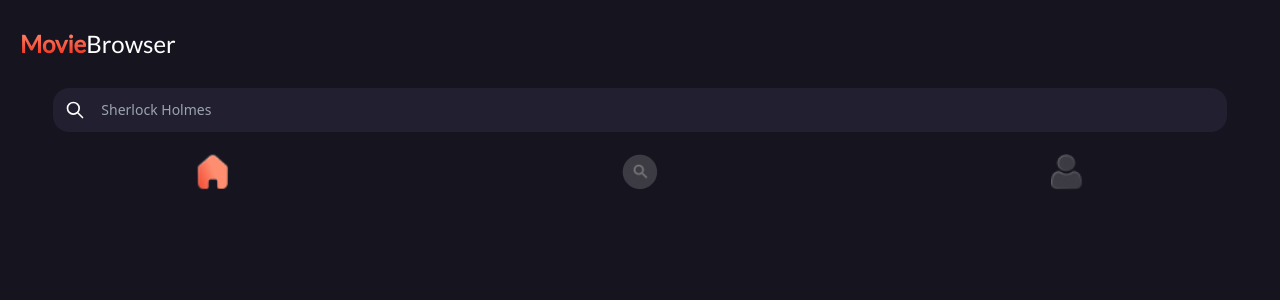
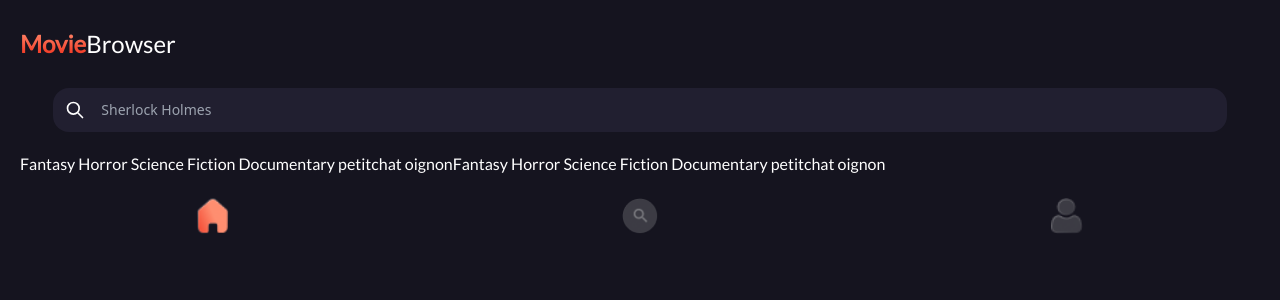
Before and after one commit to MathildeCornelis/movie_browser_react, a React (Vite) app: page /search in a window 1280 px wide. Shown: the top 300 px of the page. Built offline with nearby package versions, Linux system fonts and the light colour scheme.

Commit message:
category component

```diff
--- /dev/null
+++ b/src/component/Category.jsx
@@ -0,0 +1,13 @@
+import React from 'react';
+
+const Category = () => {
+    return (
+        <section className='font-lato text-white w-ful ml-5 mt-5 overflow-x-scroll'>
+            <ul className='flex flex-row text-l'>
+                <p className=''>Fantasy Horror Science Fiction Documentary petitchat oignonFantasy Horror Science Fiction Documentary petitchat oignon</p>
+            </ul>
+        </section>
+    );
+};
+
+export default Category;
--- a/src/pages/Search.jsx
+++ b/src/pages/Search.jsx
@@ -2,12 +2,14 @@ import React from 'react';
 import Title from '../component/Title';
 import Menu from '../component/Menu';
 import Research from '../component/Research';
+import Category from '../component/Category';
 
 const Search = () => {
     return (
         <>
             <Title />
             <Research />
+            <Category />
             <Menu />
         </>
     );
```
